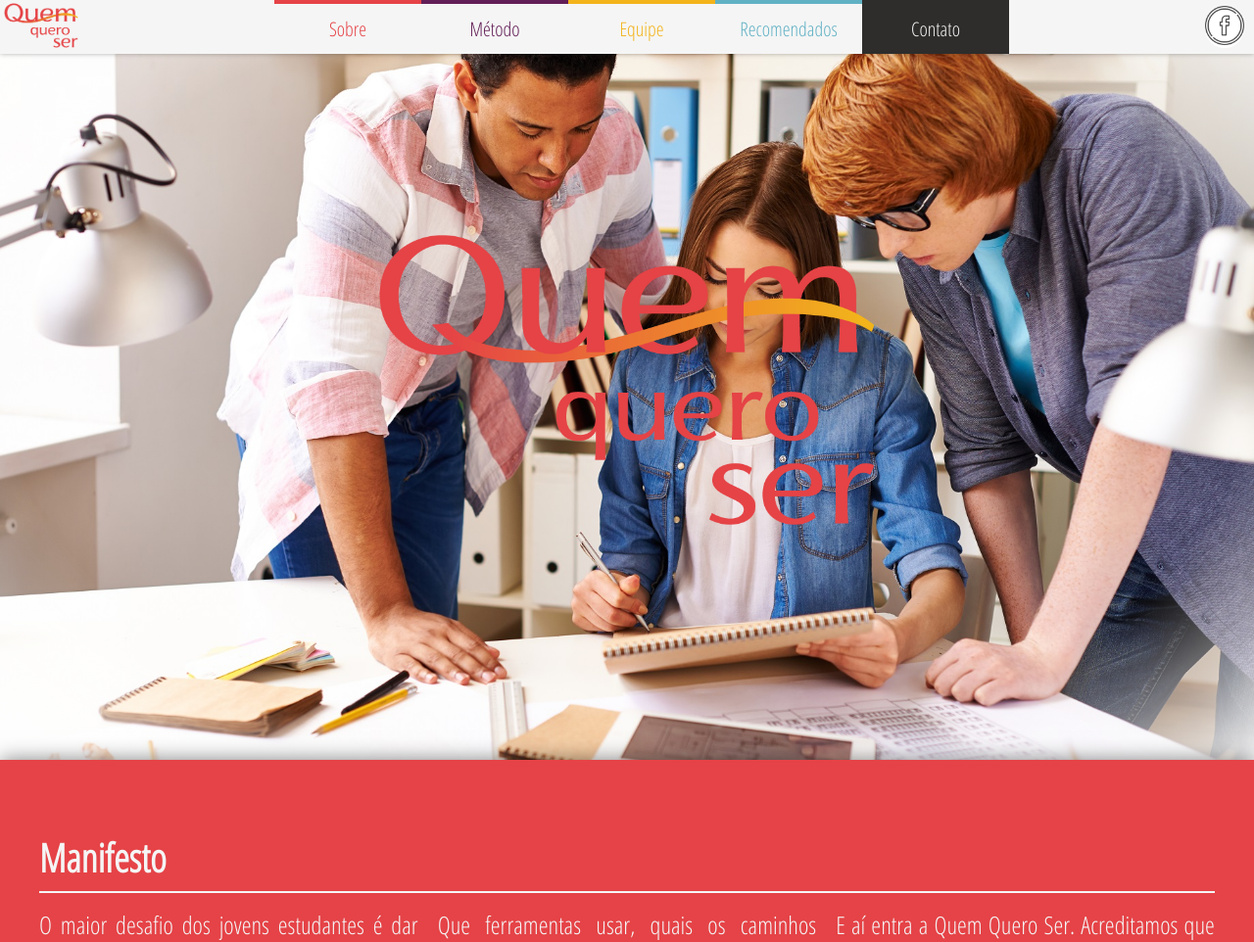
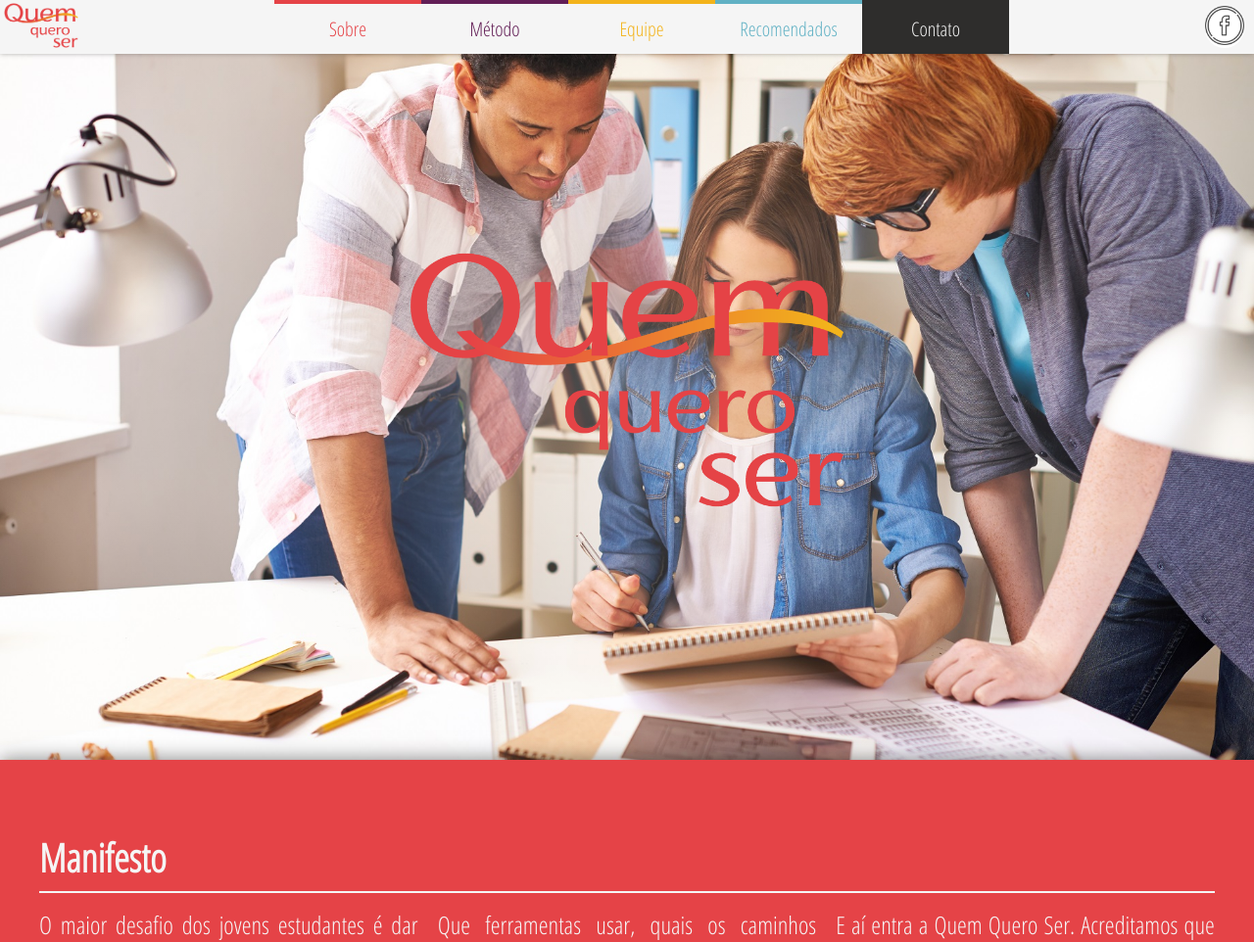
Before and after one commit to TheMarini/Quem-Quero-Ser, a PHP site: page / in a window 1280 px wide. Shown: the top 962 px of the page at 98% size. Run offline with PHP 8.4, Linux system fonts and the light colour scheme.

Commit message:
Banner Logo (^)

```diff
--- a/css/style.css
+++ b/css/style.css
@@ -189,7 +189,7 @@ body {
 #Banner>div {
     height: 100%;
     width: 100%;
-    background: radial-gradient(transparent 70%, white);
+    background: radial-gradient(rgba(255,255,255,0.3), transparent 80%);
     position: absolute
 }
 
@@ -205,7 +205,7 @@ body {
 
 #logo {
     z-index: 10;
-    width: 40vw;
+    width: 35vw;
     min-width: 300px;
     /*
     float: left;
@@ -531,13 +531,6 @@ body {
 .membro {
     transition: opacity 0.7s ease;
     position: relative;
-}
-
-#equipe_first .membro:last-child {
-    margin-right: 0;
-}
-.membro:last-child {
-    margin-left: 0;
 }
 
 .membro:hover>.membro_infos {
```
